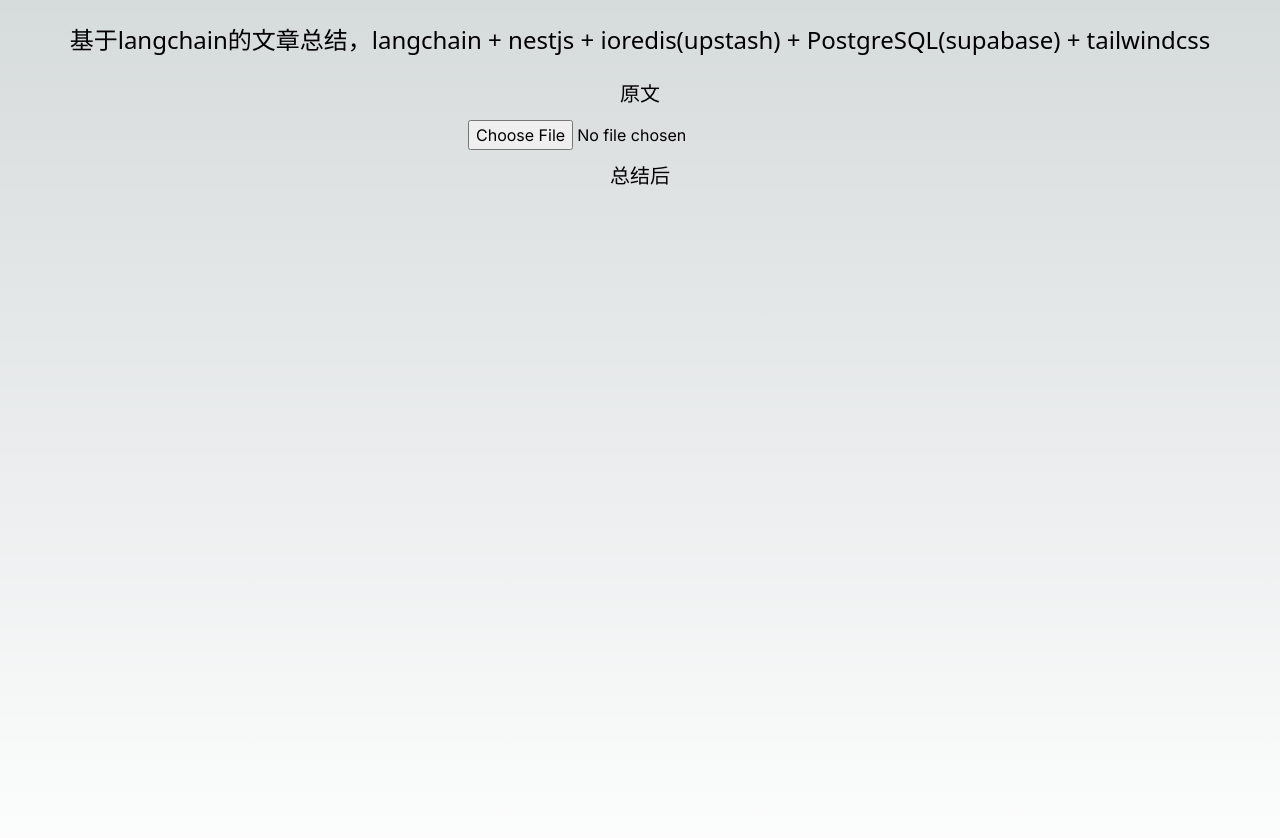
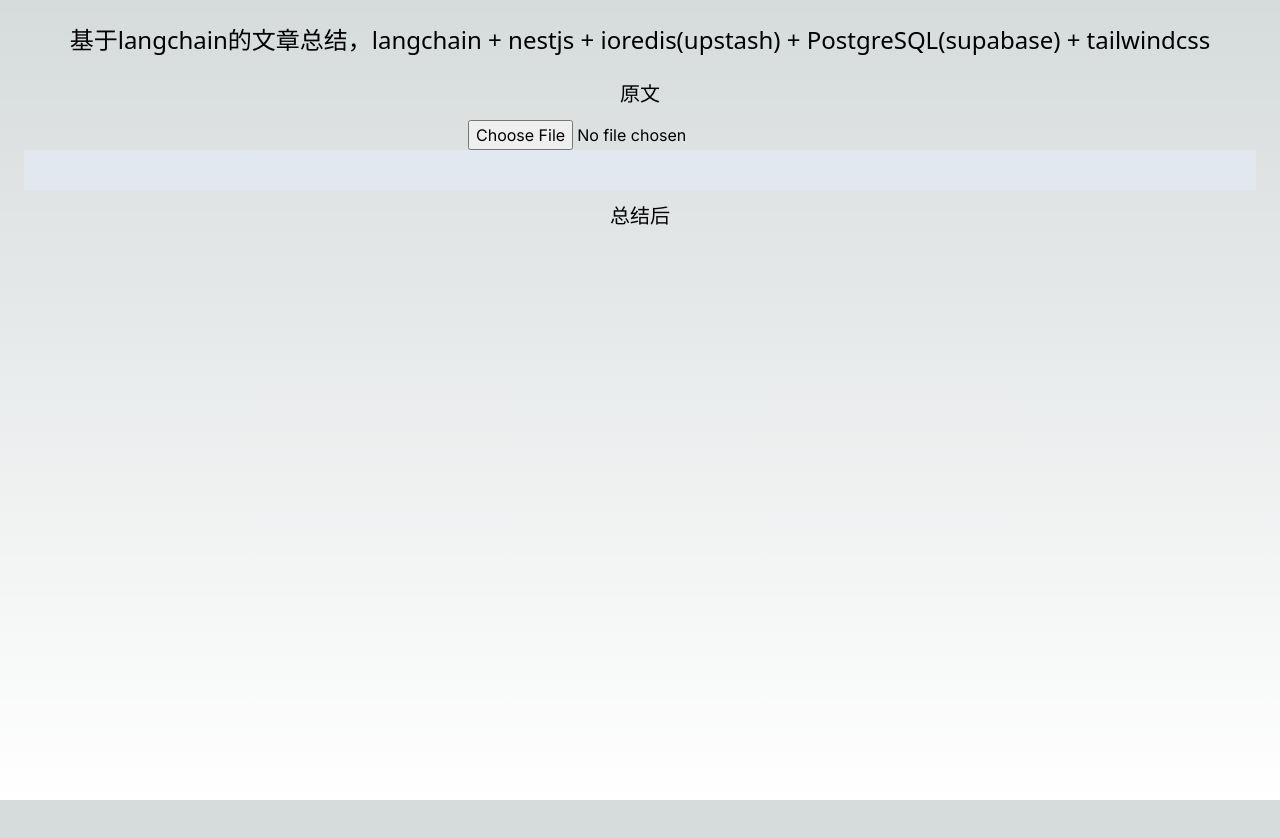
Before and after one commit to bbcvc/summarg, a Next.js app: page / in a window 1280 px wide. Shown: the top 838 px of the page. After the commit the page ends 800 px from the top, so only its background shows below. Built offline with nearby package versions, Linux system fonts and the light colour scheme.

Commit message:
chore: css

```diff
--- a/pages/index.tsx
+++ b/pages/index.tsx
@@ -45,16 +45,16 @@
   }
 
   return (
-    <div className='p-6'>
+    <div className='p-6 min-h-screen '>
       <div className='text-2xl text-center pb-6'>
         <h1>基于langchain的文章总结，langchain + nestjs + ioredis(upstash) + PostgreSQL(supabase) + tailwindcss</h1>
       </div>
       <main
-        className={`flex min-h-screen flex-col items-center pb-6 ${inter.className}`}
+        className={`flex flex-col items-center pb-6 ${inter.className}`}
       >
         <h2 className='pb-3 text-xl'>原文</h2>
         <input type='file' onChange={(e) => onChange(e)} />
-        <pre>
+        <pre className='bg-slate-200 p-5 w-full overflow-y-auto'>
           {originPost}
         </pre>
         <h2 className='py-3 text-xl'>总结后</h2>
```
